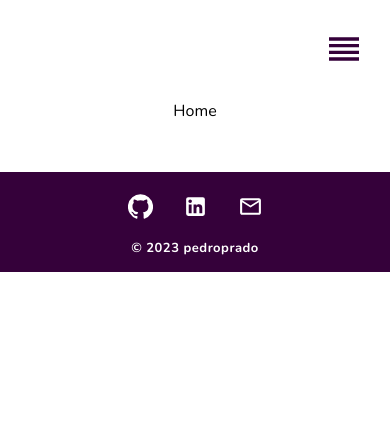
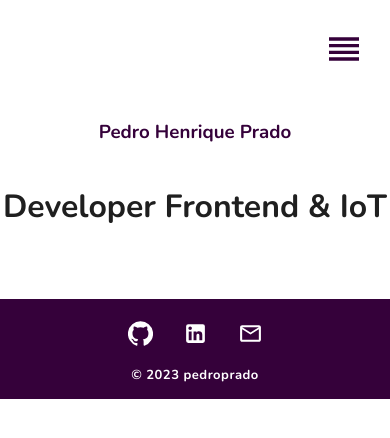
Before and after one commit to Pedrohprado/portfolio_pedro_react, a React (Vite) app: page / in a window 390 px wide. Shown: the top 438 px of the page. Built offline with nearby package versions, Linux system fonts and the light colour scheme.

Commit message:
add Home information and edit css for page

```diff
--- a/src/pages/Home.jsx
+++ b/src/pages/Home.jsx
@@ -1,9 +1,12 @@
 import React from 'react'
+import '../styles/Home.css'
 
 export default function Home() {
   return (
-    <div>
-      Home
+    <div className='home'>
+      <h2>Pedro Prado</h2>
+      <h3>Pedro Henrique Prado</h3>
+      <h1>Developer Frontend & IoT</h1>
     </div>
   )
 }
--- /dev/null
+++ b/src/styles/Home.css
@@ -0,0 +1,32 @@
+.home{
+    display: flex;
+    flex-direction: column;
+    align-items: center;
+    color: #1f1f1f;
+}
+
+.home h2 {
+    position: relative;
+    top: 55px;
+    right: 100px;
+
+    color: #35013A;
+    letter-spacing: 4px;
+}
+
+.home h3 {
+    display: none;
+    top: 55px;
+}
+
+@media only screen and (max-width:800px) {
+    .home h2 {
+        display: none;
+    }
+
+    .home h3 {
+        transition: 2s;
+        display: flex;
+        color: #35013A;
+    }
+}
```
